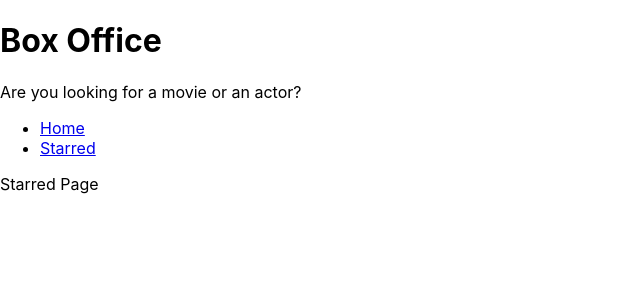
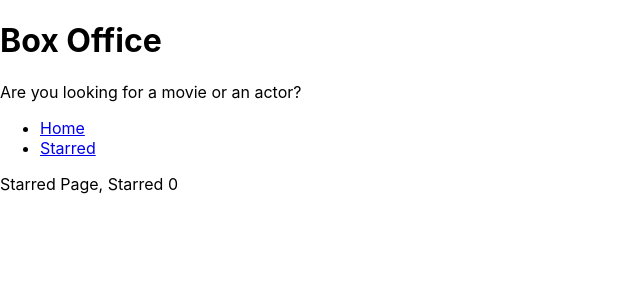
Before and after one commit to egAyush/box-office-app, a React (Create React App) app: page /Starred in a window 1280 px wide. Shown: the top 300 px of the page, without its empty margins (0-640 px from the left). Built offline with nearby package versions, Linux system fonts and the light colour scheme.

Commit message:
created useStarredShows custom hook, place useStarredShow hook logic in a separate file , tell user whether the show is starred or not

```diff
--- a/src/components/shows/ShowCard.jsx
+++ b/src/components/shows/ShowCard.jsx
@@ -1,4 +1,4 @@
-const ShowCard = ({ name, image, id, summary, onStarMeClick }) => {
+const ShowCard = ({ name, image, id, summary, onStarMeClick, isStarred }) => {
   const summaryStripped = summary
     ? summary.split(' ').slice(0, 10).join(' ').replace(/<.+?>/g, '')
     : 'No description';
@@ -17,7 +17,7 @@
           Read More
         </a>
         <button type="button" onClick={() => onStarMeClick(id)}>
-          Star Me
+          {isStarred ? 'Unstar ME' : 'Star ME'}
         </button>
       </div>
     </div>
--- a/src/components/shows/ShowGrid.jsx
+++ b/src/components/shows/ShowGrid.jsx
@@ -1,37 +1,8 @@
-import { useEffect, useReducer } from 'react';
 import ShowCard from './ShowCard';
-
-const usePersistedReducer = (reducer, initialState, localStorageKey) => {
-  const [state, dispatch] = useReducer(reducer, initialState, initial => {
-    const persistedValue = localStorage.getItem(localStorageKey);
-
-    return persistedValue ? JSON.parse(persistedValue) : initial;
-  });
-
-  useEffect(() => {
-    localStorage.setItem(localStorageKey, JSON.stringify(state));
-  }, [state, localStorageKey]);
-
-  return [state, dispatch];
-};
-
-const StrarredShowReducer = (currentStarred, action) => {
-  switch (action.type) {
-    case 'STAR':
-      return currentStarred.concat(action.showId);
-    case 'UNSTAR':
-      return currentStarred.filter(showId => showId !== action.showId);
-    default:
-      return currentStarred;
-  }
-};
+import { useStarredShows } from '../../lib/useStarredShows.js';
 
 const ShowGrid = ({ shows }) => {
-  const [starredShows, dispatchStarred] = usePersistedReducer(
-    StrarredShowReducer,
-    [],
-    'starredShows'
-  );
+  const [starredShows, dispatchStarred] = useStarredShows();
 
   const onStarMeClick = showId => {
     const isStarred = starredShows.includes(showId);
@@ -55,6 +26,7 @@
           }
           summary={data.show.summary}
           onStarMeClick={onStarMeClick}
+          isStarred={starredShows.includes(data.show.id)}
         />
       ))}
     </div>
--- /dev/null
+++ b/src/lib/useStarredShows.js
@@ -0,0 +1,30 @@
+import { useEffect, useReducer } from 'react';
+
+const usePersistedReducer = (reducer, initialState, localStorageKey) => {
+  const [state, dispatch] = useReducer(reducer, initialState, initial => {
+    const persistedValue = localStorage.getItem(localStorageKey);
+
+    return persistedValue ? JSON.parse(persistedValue) : initial;
+  });
+
+  useEffect(() => {
+    localStorage.setItem(localStorageKey, JSON.stringify(state));
+  }, [state, localStorageKey]);
+
+  return [state, dispatch];
+};
+
+const StrarredShowReducer = (currentStarred, action) => {
+  switch (action.type) {
+    case 'STAR':
+      return currentStarred.concat(action.showId);
+    case 'UNSTAR':
+      return currentStarred.filter(showId => showId !== action.showId);
+    default:
+      return currentStarred;
+  }
+};
+
+export const useStarredShows = () => {
+  return usePersistedReducer(StrarredShowReducer, [], 'starredShows');
+};
--- a/src/pages/Starred.jsx
+++ b/src/pages/Starred.jsx
@@ -1,5 +1,9 @@
+import { useStarredShows } from '../lib/useStarredShows';
+
 const Starred = () => {
-  return <div>Starred Page</div>;
+  const [starredShows] = useStarredShows();
+  //  starredShows
+  return <div>Starred Page, Starred {starredShows.length}</div>;
 };
 
 export default Starred;
```
